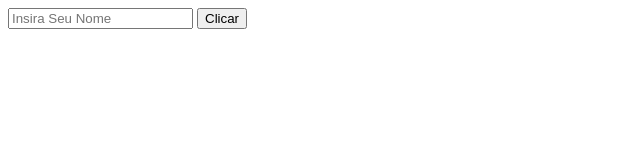
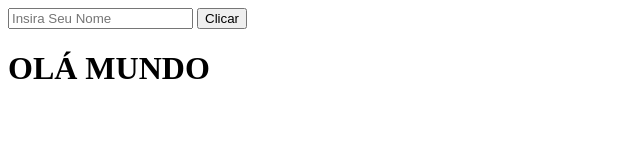
Before and after one commit to EduardoMontier/IntroducaoPAM2024, a website: page www/index.html in a window 1280 px wide. Shown: the whole page, without its empty margins (0-640 px from the left). Drawn offline with Linux system fonts and the light colour scheme.

Commit message:
Inseri um Olá Mundo em uma TAG H1

```diff
--- a/www/index.html
+++ b/www/index.html
@@ -19,5 +19,6 @@
 	<input type="text" placeholder="Insira Seu Nome" id="vlNome">
     <input type="button" value="Clicar" onclick="captarNome()">
     <h1 id="nmUsuario"></h1>
+    <h1>OLÁ MUNDO</h1>
 </body>
 </html>
```
